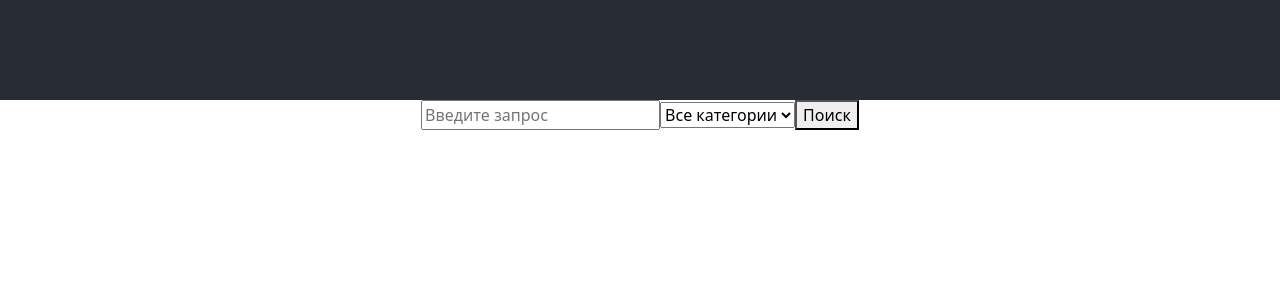
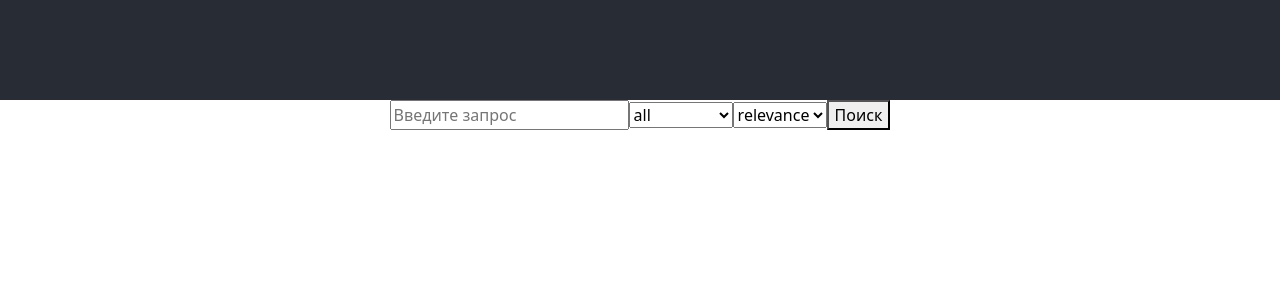
Before and after one commit to ivan-nor/test-book-search-app, a React (Create React App) app: page / in a window 1280 px wide. Shown: the top 300 px of the page. Built offline with nearby package versions, Linux system fonts and the light colour scheme; no server answers.

Commit message:
fix selects in query form

```diff
--- a/src/SearchForm.jsx
+++ b/src/SearchForm.jsx
@@ -3,10 +3,11 @@ import { useState } from 'react'
 const SearchForm = ({ onSearch }) => {
   const [searchQuery, setSearchQuery] = useState('')
   const [selectedCategory, setSelectedCategory] = useState('all')
+  const [sortingParam, setSortingParam] = useState('relevance')
 
   const handleSearch = () => {
     // Вызов функции onSearch с введенным запросом и выбранной категорией
-    onSearch(searchQuery, selectedCategory)
+    onSearch(searchQuery, selectedCategory, sortingParam)
   }
 
   return (
@@ -21,8 +22,21 @@ const SearchForm = ({ onSearch }) => {
         value={selectedCategory}
         onChange={(e) => setSelectedCategory(e.target.value)}
       >
-        <option value="all">Все категории</option>
+        <option value="all">all</option>
+        <option value="art">art</option>
+        <option value="biography">biography</option>
+        <option value="computers">computers</option>
+        <option value="history">history</option>
+        <option value="medical">medical</option>
+        <option value="all">poetry</option>
         {/* Добавьте другие опции для категорий */}
+      </select>
+      <select
+        value={sortingParam}
+        onChange={(e) => setSortingParam(e.target.value)}
+      >
+        <option value="relevance">relevance</option>
+        <option value="newest">newest</option>
       </select>
       <button onClick={handleSearch}>Поиск</button>
     </div>
```
